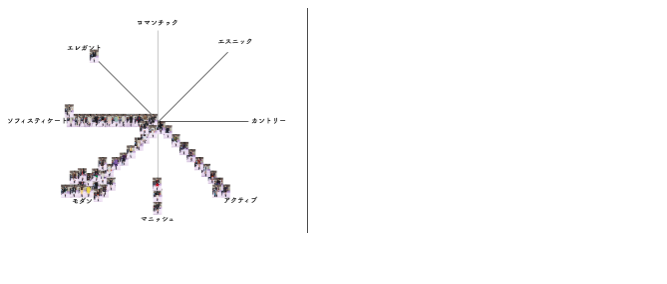
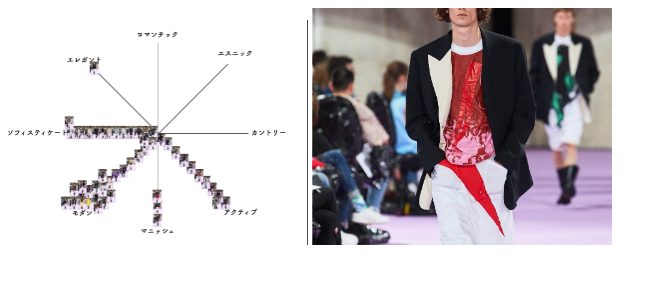
Before and after one commit to yudaiukawa/hatena18, a plain HTML site: page index.html in a window 1280 px wide. Shown: the whole page, without its empty margins (0-667 px from the left). Drawn offline with Linux system fonts and the light colour scheme.

Commit message:
Update index.html

```diff
--- a/index.html
+++ b/index.html
@@ -5,4 +5,5 @@
 </head>
 <body>
 <img src="スクリーンショット 2020-01-14 5.58.01.png" width="300px">
+  <img src="rafsimons_2020SS51.jpg" width="300px">
 </body>
```
